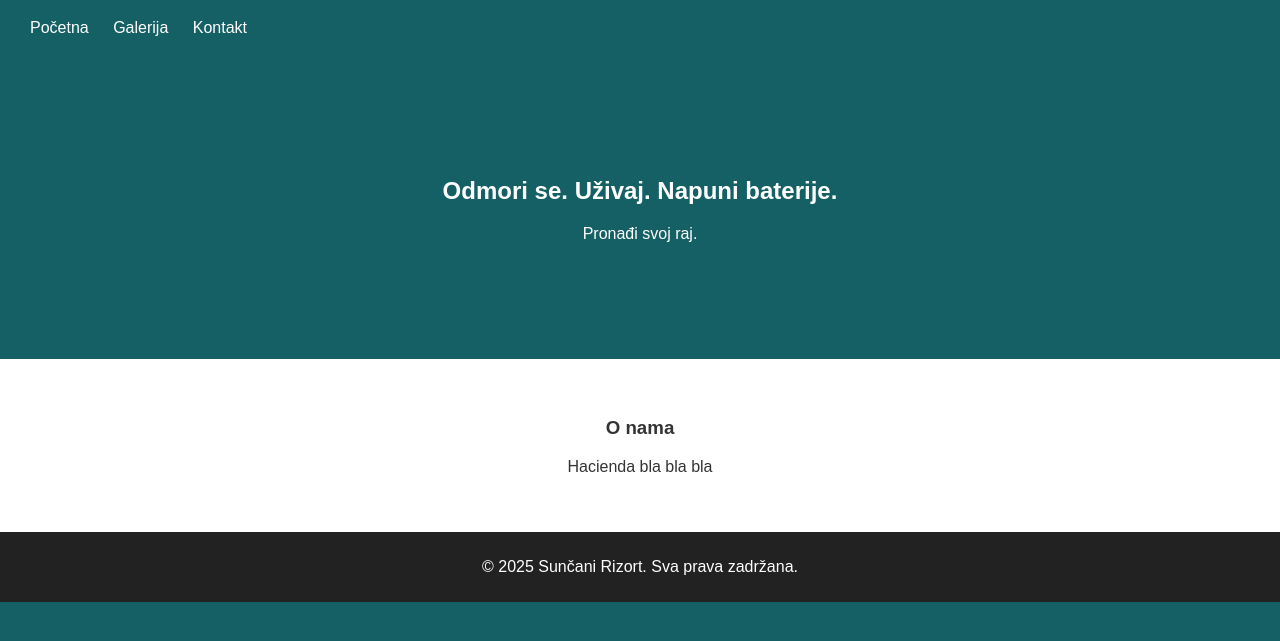
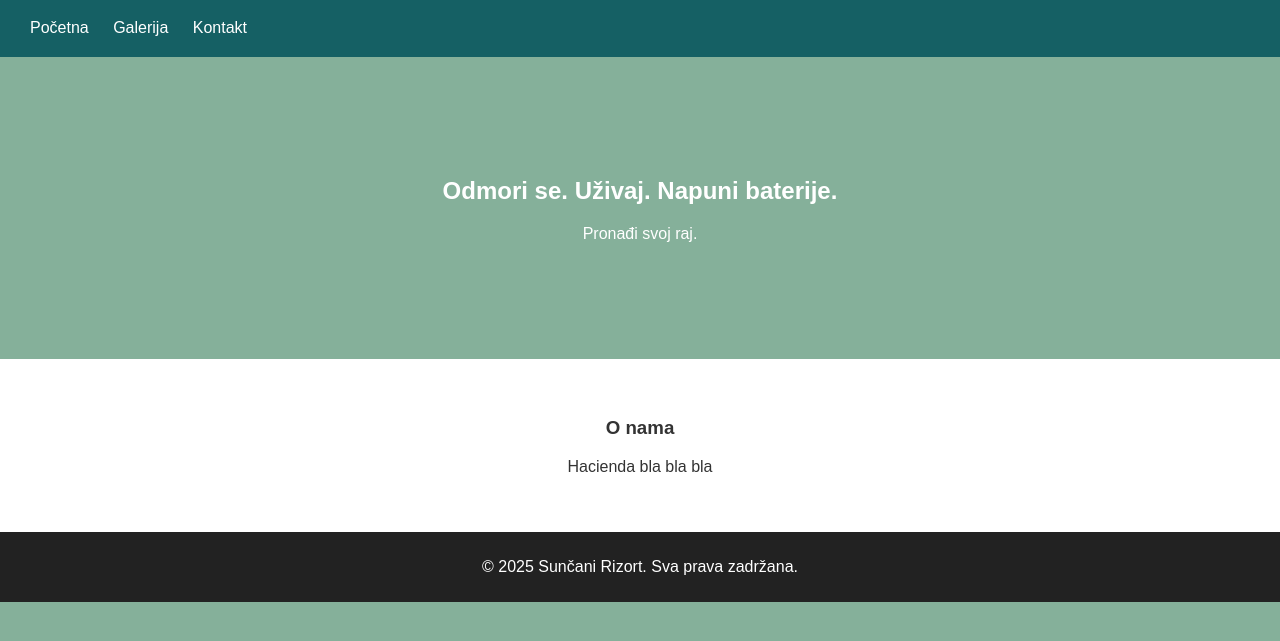
Before and after one commit to niksi2025/resort_web1, a plain HTML site: page index.html in a window 1280 px wide. Shown: the part 81-722 px from the top of the page. Drawn offline with Linux system fonts and the light colour scheme.

Commit message:
Update style.css

```diff
--- a/style.css
+++ b/style.css
@@ -2,7 +2,7 @@ body {
   font-family: sans-serif;
   margin: 0;
   padding: 0;
-  background: #156064;
+  background: #85B09A;
   color: #333;
 }
 
```
